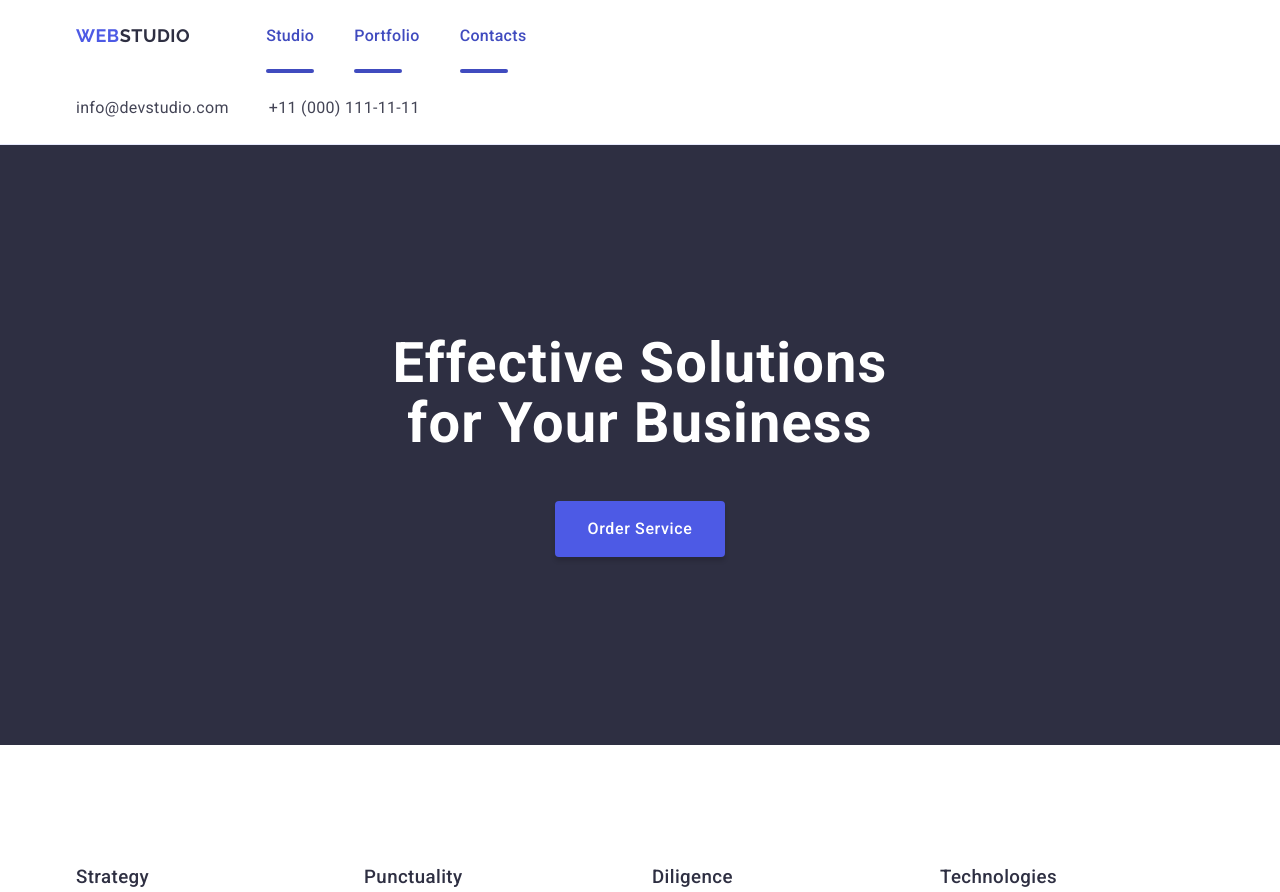
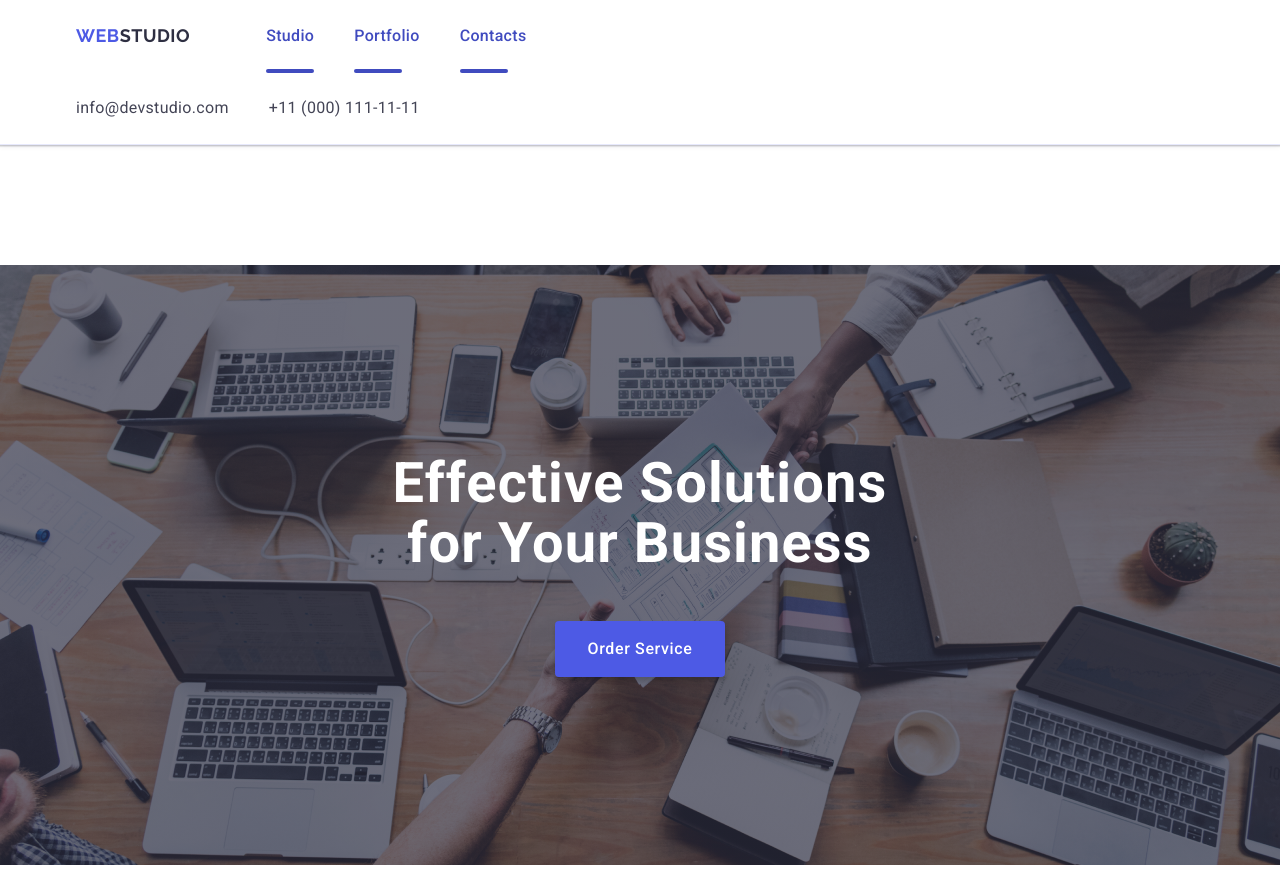
Before and after one commit to Tanxao/goit-markup-hw-04, a plain HTML site: page index.html in a window 1280 px wide. Shown: the top 892 px of the page. Drawn offline with nearby package versions, Linux system fonts and the light colour scheme.

Commit message:
section1

```diff
--- a/css/styles.css
+++ b/css/styles.css
@@ -154,9 +154,17 @@ address {
 /*=====================================*/
 
 /*===================HERO==================*/
+
+.main {}
+
 .hero {
-    background: var(--NAVY-BLUE, #2E2F42);
+    background-image: linear-gradient(rgba(46, 47, 66, 0.7),rgba(46, 47, 66, 0.7)), url(../images/hero-bgr.jpg);
     padding: 188px 0;
+    max-width: 1440px;
+    background-repeat: no-repeat;
+    background-position: center;
+    background-size: cover;
+    margin: auto;
 }
 
 .hero-title {
@@ -195,6 +203,7 @@ address {
     cursor: pointer;
     margin: 0 auto;
     margin-top: 48px;
+    transition: background-color 250ms cubic-bezier(0.4, 0, 0.2, 1);
 }
 
  .hero-button:hover,
--- a/index.html
+++ b/index.html
@@ -45,7 +45,7 @@
           </address>
       </div>
     </header>
-      <main>
+      <main class="main">
       <section class="hero">
           <div class="container">
             <h1 class="hero-title">
```
Also changed, not shown: images/hero-bgr.jpg (added), images/icons.svg (added).
